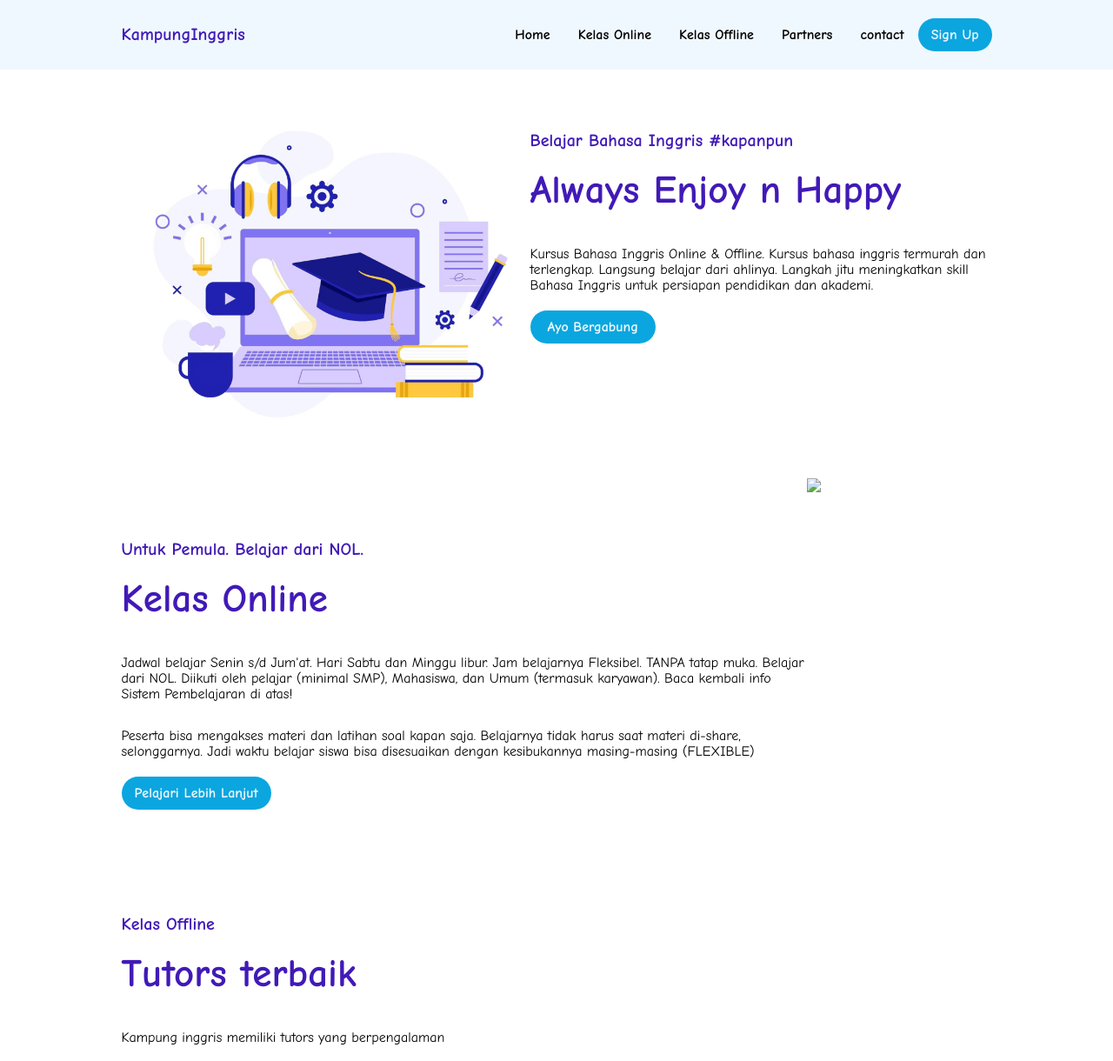
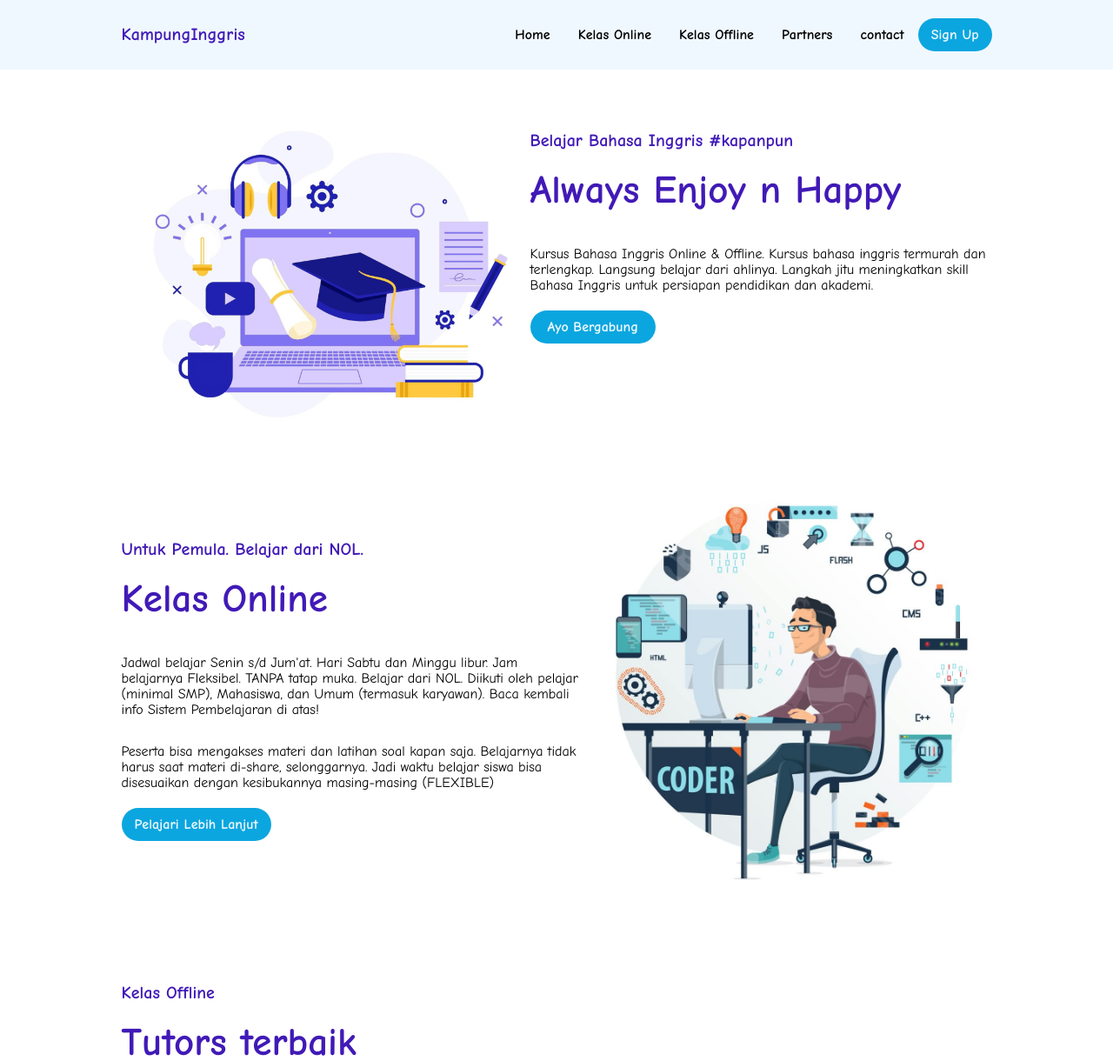
Before and after one commit to satyazaky/company09, a plain HTML site: page index.html in a window 1280 px wide. Shown: the top 1220 px of the page at 87% size. Drawn offline with Linux system fonts and the light colour scheme.

Commit message:
Update image source in index.html

```diff
--- a/index.html
+++ b/index.html
@@ -47,7 +47,7 @@
                 <p>Peserta bisa mengakses materi dan latihan soal kapan saja. Belajarnya tidak harus saat materi di-share, selonggarnya. Jadi waktu belajar siswa bisa disesuaikan dengan kesibukannya masing-masing (FLEXIBLE)</p>
                 <p><a href="" class="tbl-one">Pelajari Lebih Lanjut</a></p>
             </div>
-            <img src="../website e-learning/10272352_40752.jpg" class="gambar1"/>
+            <img src="WhatsApp Image 2026-11-17 at 20.45.44 (3).jpeg" class="gambar1"/>
         </section>
 
         <!-- Section Offline -->
```
